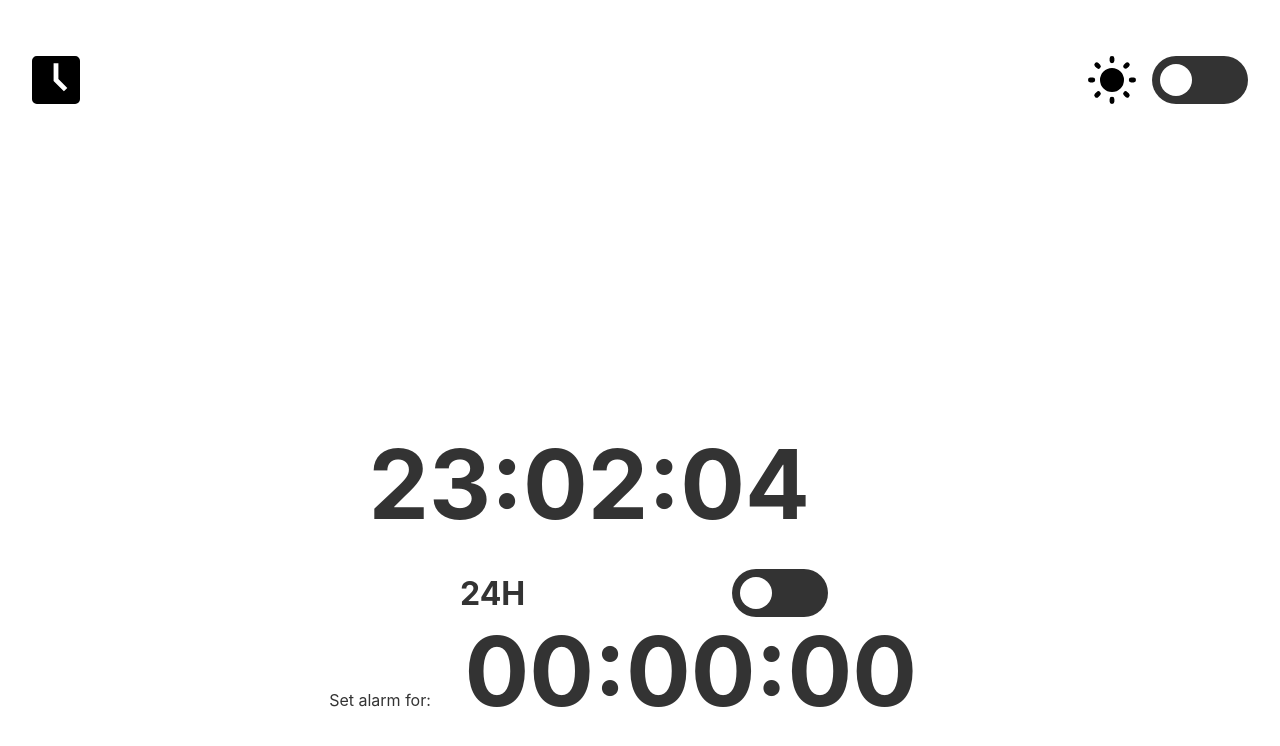
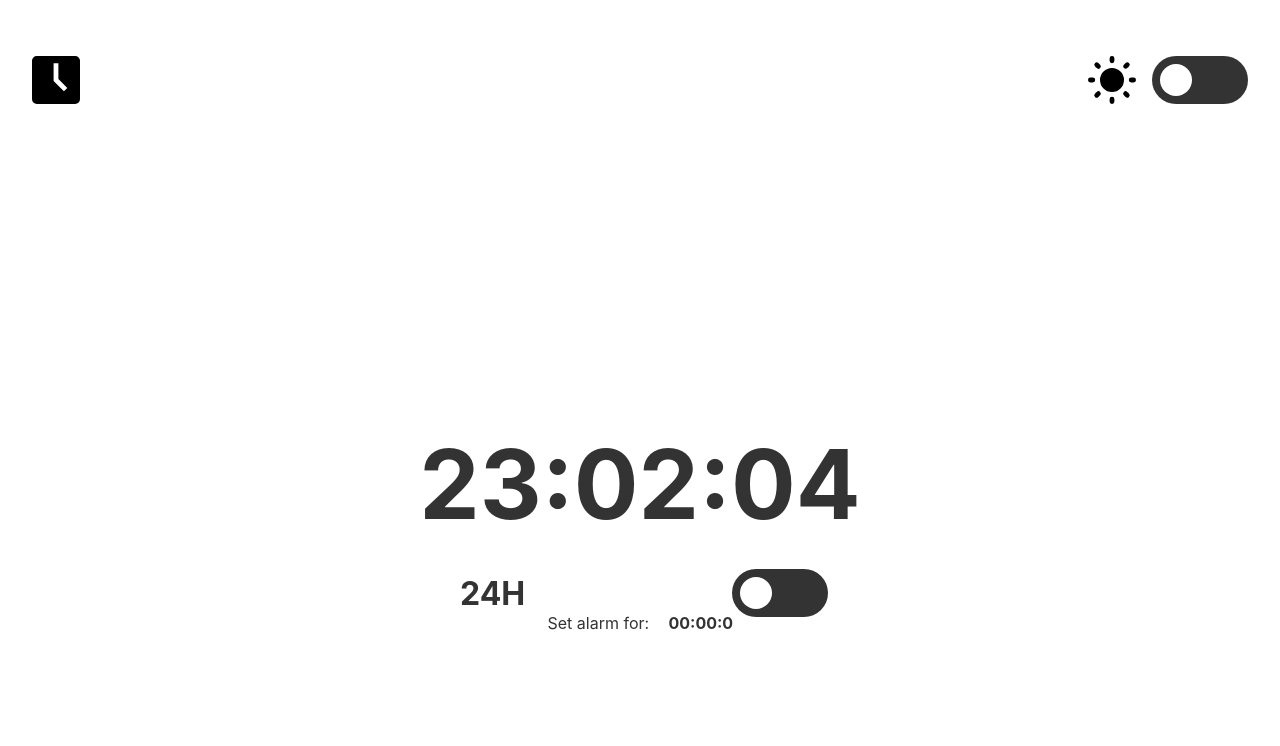
Before and after one commit to Android789515/react-clock, a React (Create React App) app: page / in a window 1280 px wide. Shown: the top 746 px of the page. Built offline with nearby package versions, Linux system fonts and the light colour scheme.

Commit message:
Created styles for the AlarmSetter component.
Created layout for the component and custom styles for the ClockDisplay component input.

```diff
--- a/src/components/alarm-setter/AlarmSetter.module.scss
+++ b/src/components/alarm-setter/AlarmSetter.module.scss
@@ -1,3 +1,16 @@
+.alarmSetterLayout {
+  display: flex;
+  justify-content: space-between;
+
+  max-width: 11.5625em;
+
+  margin: auto;
+}
+
 .alarmSetter {
+  font-size: 1rem;
 
+  max-width: 4em;
+
+  margin: 0;
 }
--- a/src/components/alarm-setter/AlarmSetter.tsx
+++ b/src/components/alarm-setter/AlarmSetter.tsx
@@ -18,12 +18,13 @@ const AlarmSetter = () => {
     };
 
     return (
-        <label className={styles.alarmSetter}>
+        <label className={styles.alarmSetterLayout}>
             Set alarm for:
 
             <ClockDisplay
                 disabled={false}
                 timeInMilliseconds={0}
+                customClassname={styles.alarmSetter}
                 onSubmit={createAlarm}
             />
         </label>
```
